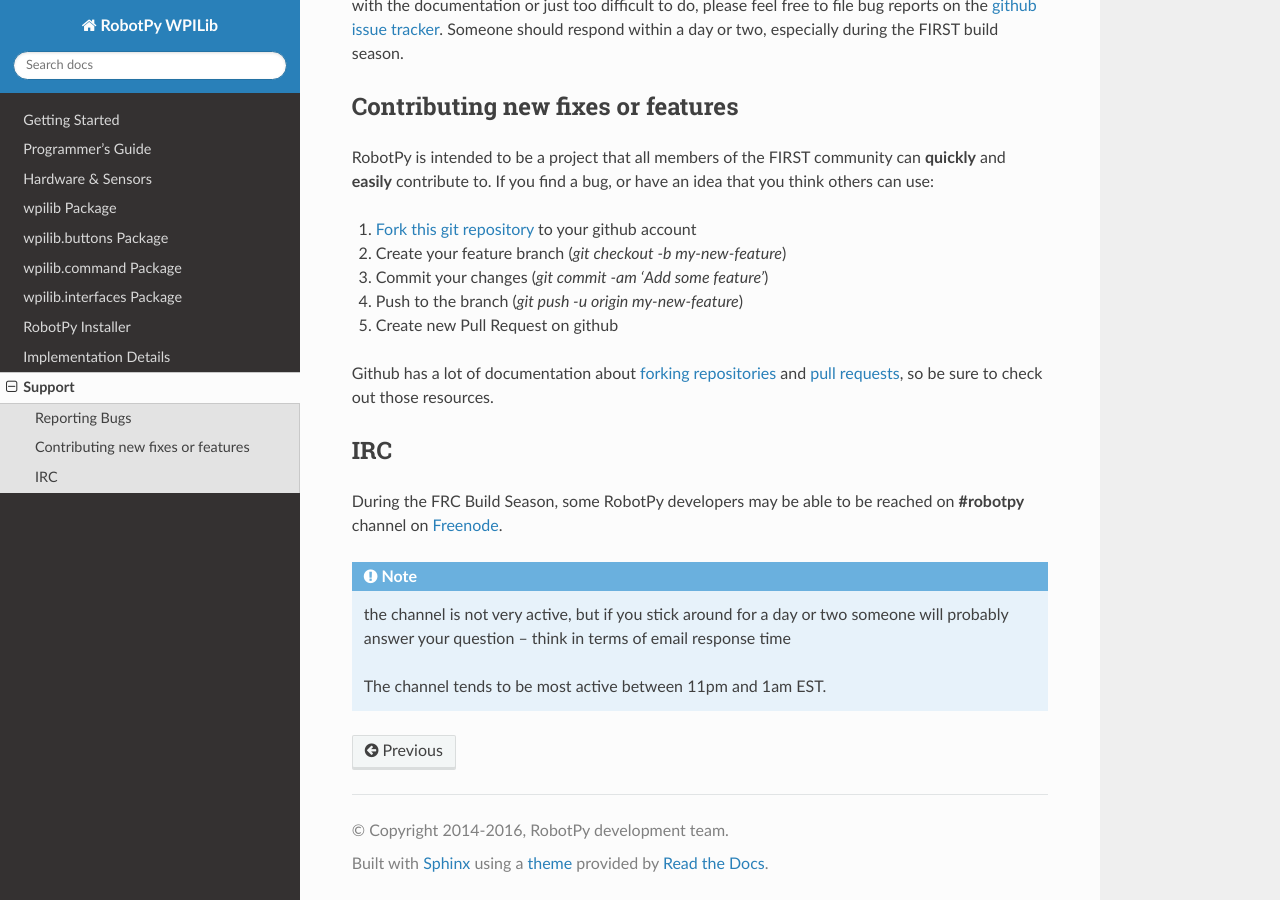
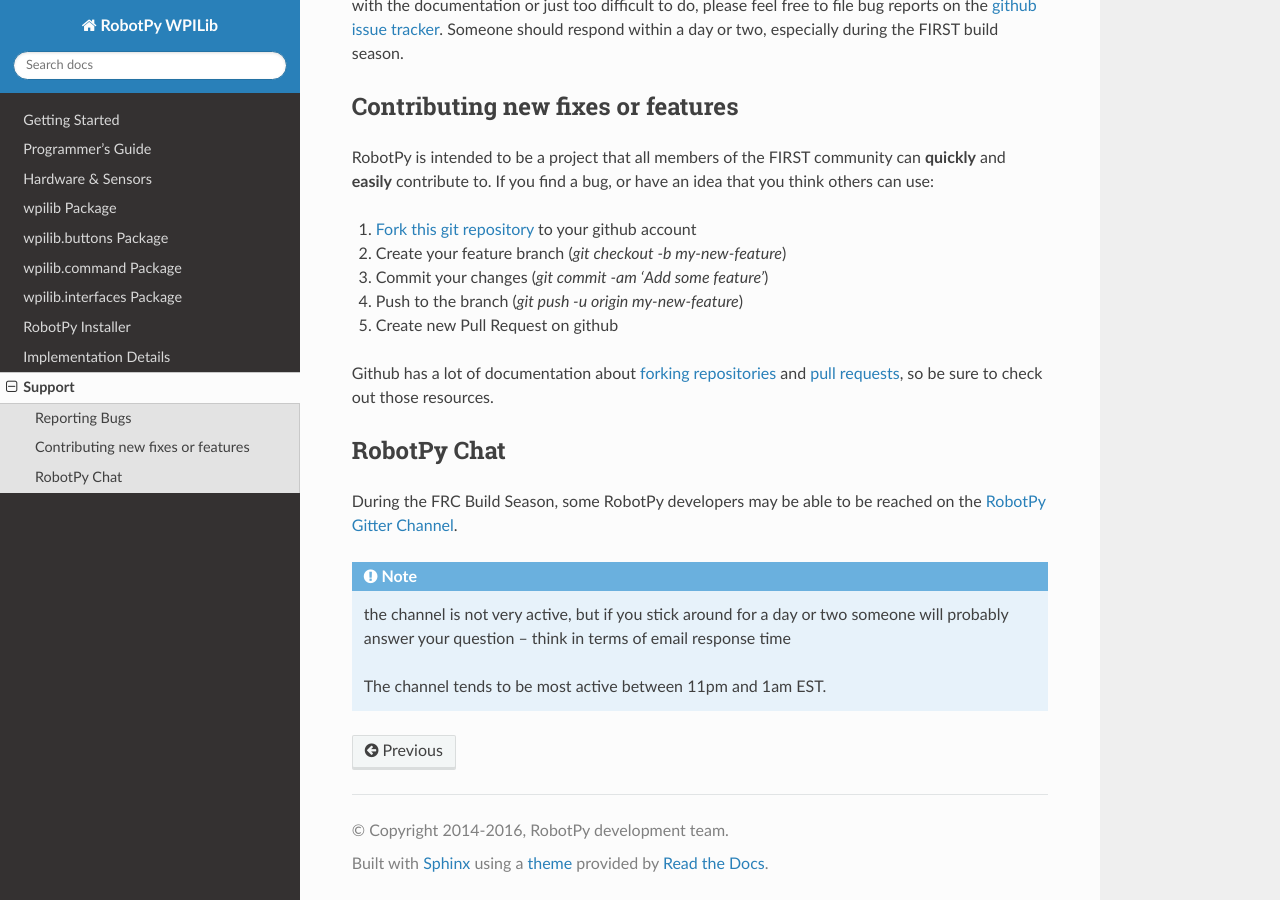
Before and after one commit to robotpy/robotpy-wpilib, a Sphinx documentation site: the page built from docs/support.rst, in a window 1280 px wide and 900 px high, scrolled down 630 px. Built offline with Sphinx 7.4.7 and the Read the Docs theme 2.0.0, drawn with Linux system fonts in a browser that asks for light colours; the version number could not be read and is left out.

Commit message:
Update support docs to point at gitter instead

```diff
--- a/docs/support.rst
+++ b/docs/support.rst
@@ -46,11 +46,11 @@
 and `pull requests <https://help.github.com/articles/using-pull-requests>`_,
 so be sure to check out those resources.
 
-IRC
----
+RobotPy Chat
+------------
 
 During the FRC Build Season, some RobotPy developers may be able to be reached on
-**#robotpy** channel on `Freenode <http://freenode.net/irc_servers.shtml>`_.
+the `RobotPy Gitter Channel <https://gitter.im/robotpy/robotpy-wpilib>`_.
 
 .. note:: the channel is not very active, but if you stick around for a day or two
           someone will probably answer your question -- think in terms of email
```
